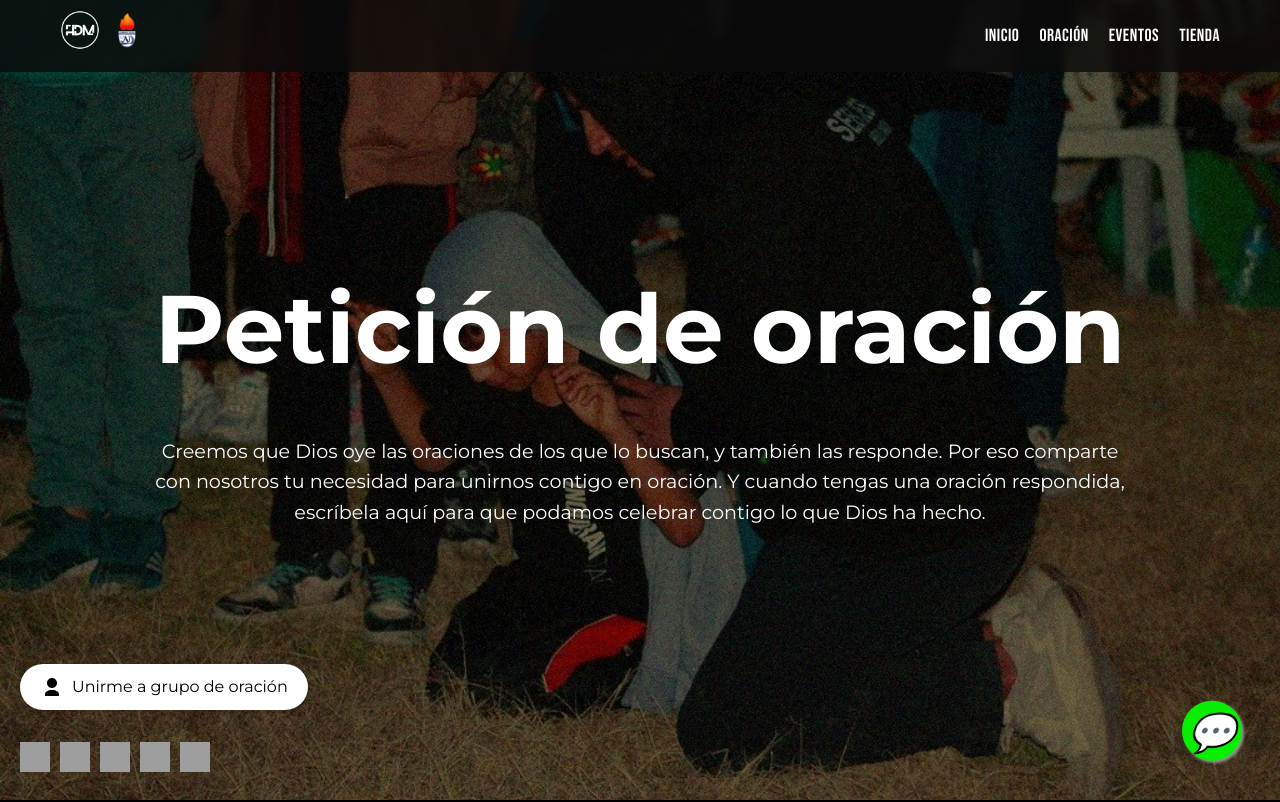
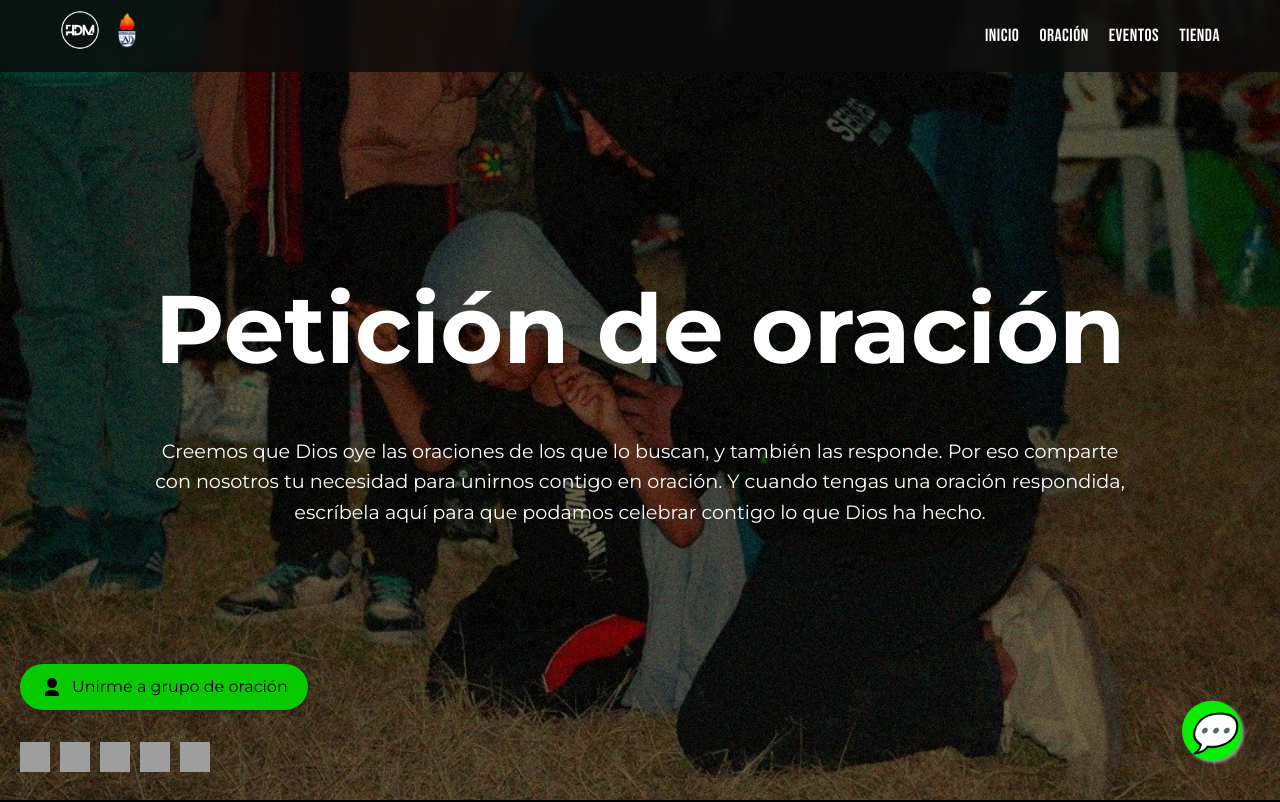
Before and after one commit to HDM-Ayacucho/HDM-REGION-HUAMANGA, a plain HTML site: page oracion.html in a window 1280 px wide. Shown: the top 802 px of the page. Drawn offline with Linux system fonts and the light colour scheme; grey boxes are pictures that could not be loaded; a script that the page names is missing; a web font is replaced by a local one.

Commit message:
Update oracion.html

```diff
--- a/oracion.html
+++ b/oracion.html
@@ -65,7 +65,7 @@
     align-items: center;
     justify-content: center;
     padding: 0.625rem 1.25rem;
-    background-color: #ffffff;
+     background-color: #07ca00;
     color: rgb(0, 0, 0);
     text-decoration: none;
     font-family: inherit;
```
